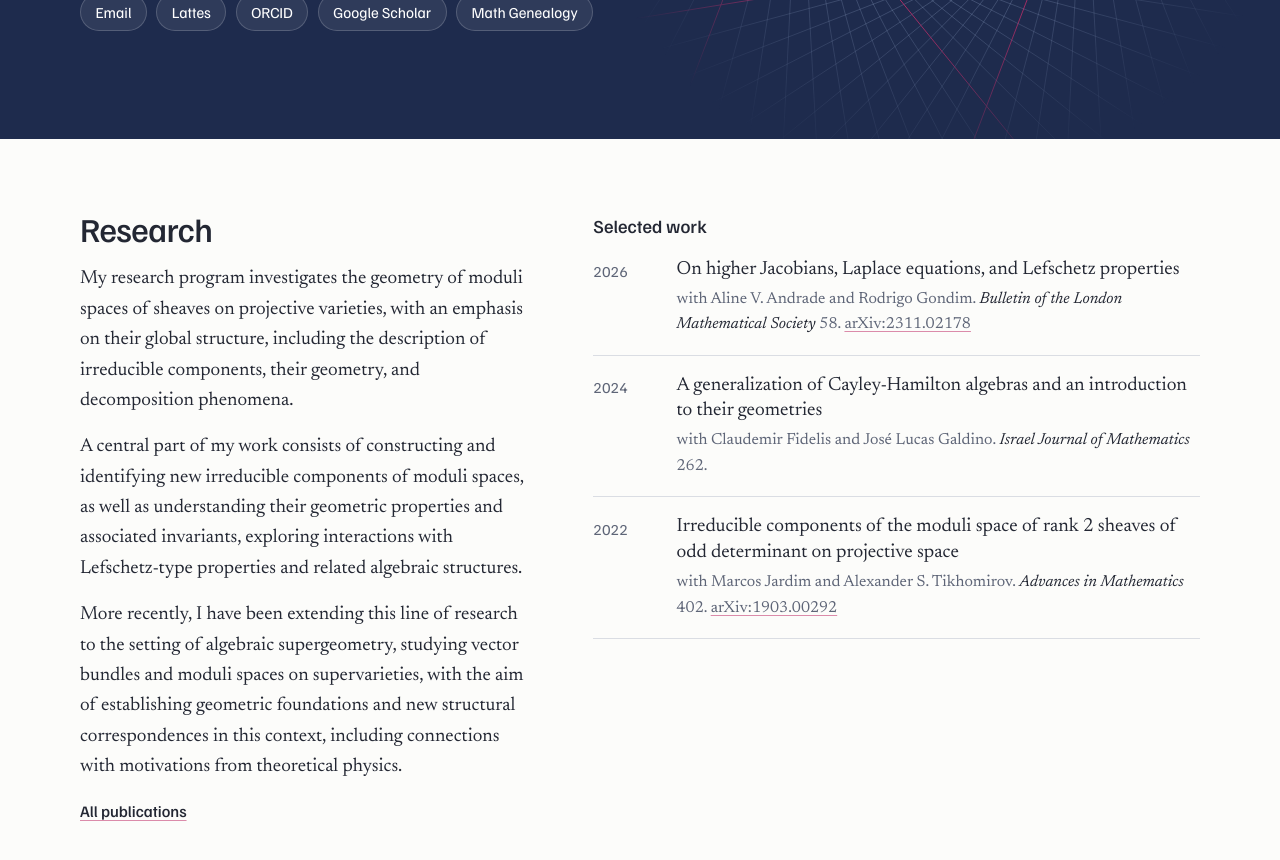
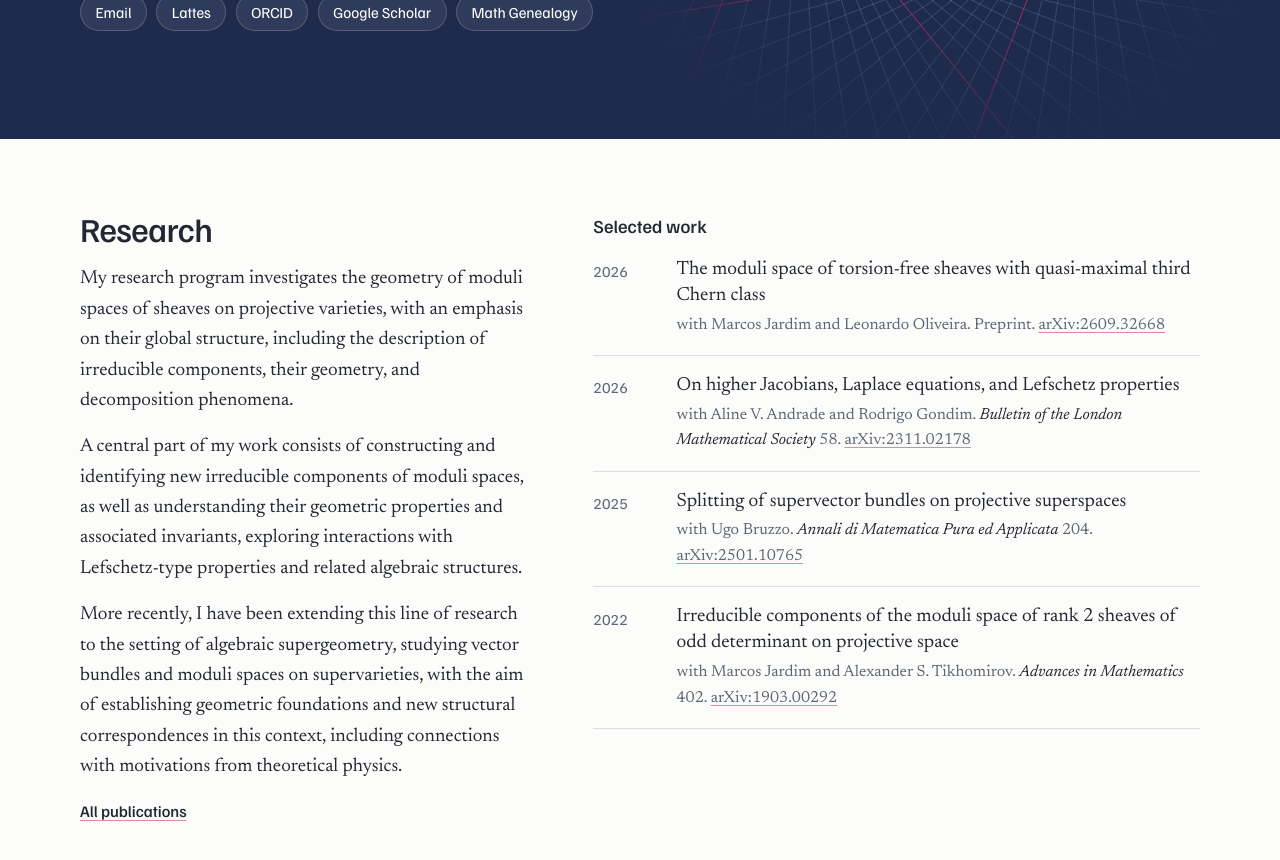
Before and after one commit to charlesalmd/charlesalmd.github.io, a Jekyll site: the page built from index.md, in a window 1280 px wide and 900 px high, scrolled down 532 px. Shown: the top 860 px of the window. Built offline with Jekyll 4.4.1, drawn with Linux system fonts in a browser that asks for light colours.

Commit message:
Home: Selected work com quatro itens (entra o preprint e o Annali, sai o Israel J. Math.)
Co-Authored-By: Claude Sonnet 5.5 <noreply@anthropic.com>

```diff
--- a/_data/i18n.yml
+++ b/_data/i18n.yml
@@ -20,6 +20,7 @@ en:
   research: "Research"
   about: "About me"
   selected_work: "Selected work"
+  preprint_um: "Preprint."
   all_publications: "All publications"
   students: "Students"
   postdoc: "Postdoctoral researcher"
@@ -86,6 +87,7 @@ pt:
   research: "Pesquisa"
   about: "Sobre mim"
   selected_work: "Trabalhos selecionados"
+  preprint_um: "Preprint."
   all_publications: "Todas as publicações"
   students: "Orientação"
   postdoc: "Pós-doutorado"
--- a/_data/publications.yml
+++ b/_data/publications.yml
@@ -8,6 +8,7 @@
   authors: ["Charles Almeida", "Marcos Jardim", "Leonardo Oliveira"]   # como no arXiv
   journal: ""
   year: 2026
+  selected: true
   status: preprint
   doi: ""
   arxiv: "2609.32668"   # submetido em 26/09/2026; incluído a pedido do Charles
@@ -44,6 +45,7 @@
   authors: ["Charles Almeida", "Ugo Bruzzo"]
   journal: "Annali di Matematica Pura ed Applicata"
   year: 2025
+  selected: true
   status: published
   volume: "204"
   issue: "6"
@@ -55,7 +57,6 @@
   authors: ["Charles Almeida", "Claudemir Fidelis", "José Lucas Galdino"]
   journal: "Israel Journal of Mathematics"
   year: 2024
-  selected: true
   status: published # Crossref: v. 262, n. 1, set 2024
   volume: "262"
   issue: "1"
--- a/_includes/pub.html
+++ b/_includes/pub.html
@@ -15,6 +15,9 @@
   {%- capture c -%}<i>{{ pub.journal }}</i>{% if pub.volume and pub.volume != "" %} {{ pub.volume }}{% if include.completo and pub.issue and pub.issue != "" %}({{ pub.issue }}){% endif %}{% endif %}{% if include.completo and pub.pages and pub.pages != "" %}, {{ pub.pages }}{% endif %}{% if pub.status == "accepted" %}, {{ t.to_appear }}{% endif %}.{%- endcapture -%}
   {%- assign partes = partes | push: c -%}
 {%- endif -%}
+{%- if include.marca_preprint and pub.status == "preprint" and pub.journal == "" -%}
+  {%- assign partes = partes | push: t.preprint_um -%}
+{%- endif -%}
 {%- if include.completo and pub.doi and pub.doi != "" -%}
   {%- capture c -%}<a href="https://doi.org/{{ pub.doi }}">doi:{{ pub.doi }}</a>{%- endcapture -%}
   {%- assign partes = partes | push: c -%}
--- a/_layouts/home.html
+++ b/_layouts/home.html
@@ -36,8 +36,8 @@ layout: default
       <div>
         <h3>{{ t.selected_work }}</h3>
         <ol class="pubs">
-          {%- for pub in selecionados limit: 3 %}
-          {% include pub.html pub=pub t=t %}
+          {%- for pub in selecionados %}
+          {% include pub.html pub=pub t=t marca_preprint=true %}
           {%- endfor %}
         </ol>
       </div>
```
